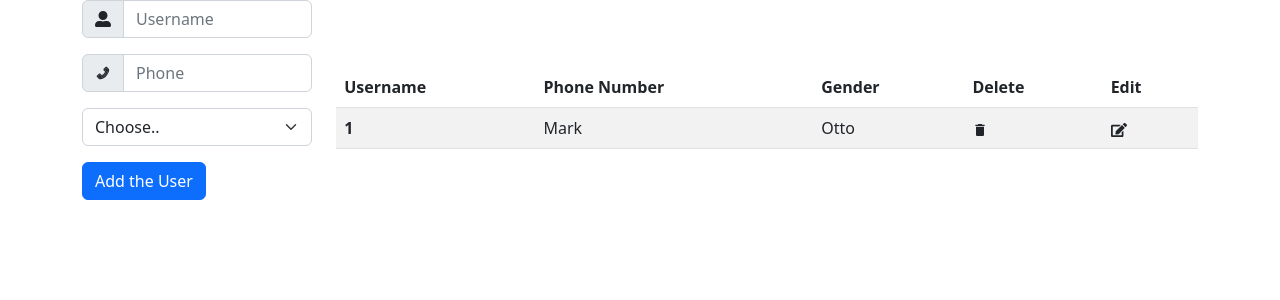
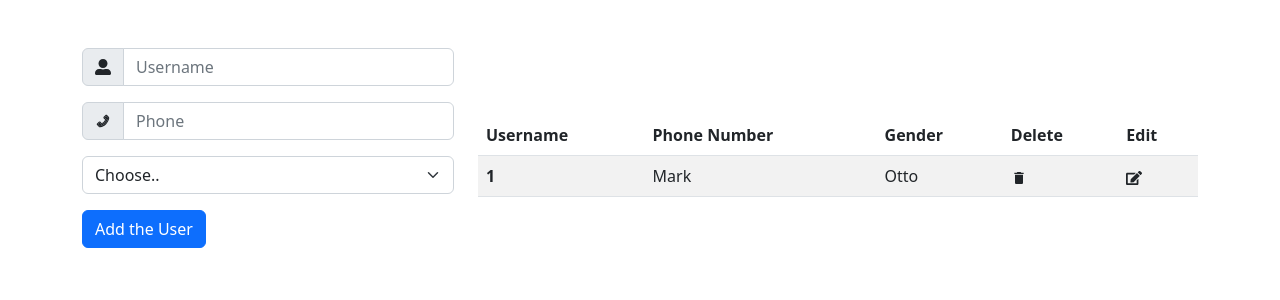
Before and after one commit to halilibrahimcelik/firecontact-app, a React (Create React App) app: page / in a window 1280 px wide. Shown: the top 300 px of the page. Built offline with nearby package versions, Linux system fonts and the light colour scheme.

Commit message:
fixing styling bugs

```diff
--- a/src/components/UI/Wrapper.jsx
+++ b/src/components/UI/Wrapper.jsx
@@ -5,9 +5,11 @@ import Table from '../table/Table'
 const Wrapper = () => {
   return (
     <Fragment>
-<div className="container d-flex gap-4 justify-content-center align-items-center">
-    <Form/>
-    <Table/>
+<div className="container mt-5">
+    <div className='gap-4 d-flex  justify-content-center align-items-center  '>
+      <Form/>
+      <Table/>
+    </div>
 </div>
 
     </Fragment>
--- a/src/components/form/Form.jsx
+++ b/src/components/form/Form.jsx
@@ -4,7 +4,7 @@ import {AiTwotonePhone} from "react-icons/ai"
 const Form = () => {
   return (
     <Fragment>
-        <form >
+        <form  className='col-4 d-flex flex-column align-items-center justify-content-center'>
 <div className="input-group mb-3">
   <span className="input-group-text" id="basic-addon1"><FaUserAlt/> </span>
   <input type="text" className="form-control" placeholder="Username" />
--- a/src/components/table/Table.jsx
+++ b/src/components/table/Table.jsx
@@ -5,7 +5,7 @@ import {MdDelete} from "react-icons/md"
 const Table = () => {
   return (
     <Fragment>
-        <table className="table table-striped">
+        <table className="col-sm table table-striped ">
   <thead>
     <tr>
       <th scope="col">Username</th>
```
